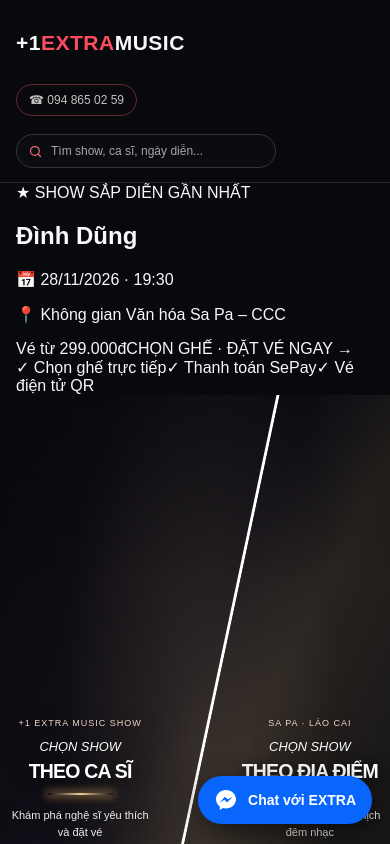
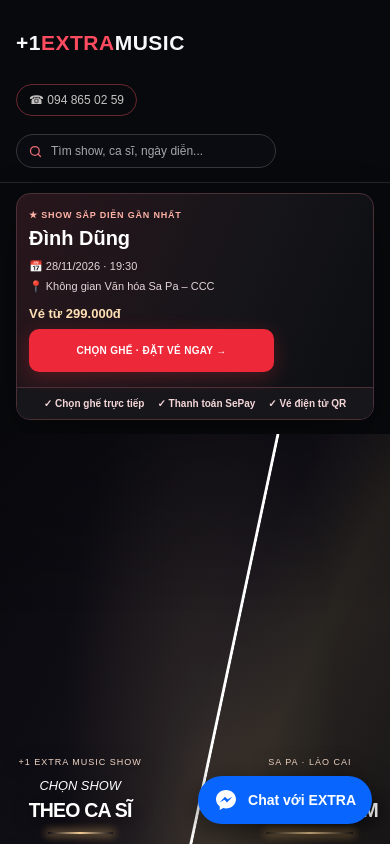
Before and after one commit to bm10dojerry-bot/extra-music-ticket, a Next.js app: page / in a window 390 px wide. Shown: the top 844 px of the page. Built offline with nearby package versions, Linux system fonts and the light colour scheme; no server answers.

Commit message:
Style compact premium mobile featured show and trust strip

```diff
--- a/app/globals.css
+++ b/app/globals.css
@@ -479,3 +479,38 @@ body,button,input,select{font-family:Arial,Helvetica,sans-serif;font-weight:400;
 
 /* Admin: dedicated Landingpage ADS management */
 .admin-landing-ads{display:grid;gap:16px;min-width:0}.admin-landing-ads .admin-media-heading{margin-bottom:0}.admin-landing-ads-selector{display:grid;gap:10px;padding:22px;border:1px solid #393940;background:#17181e;border-radius:14px}.admin-landing-ads-selector label{font-weight:750;color:#fff}.admin-landing-ads-selector select{width:100%;max-width:620px;min-height:46px;padding:12px 14px;background:#111217;color:#fff;border:1px solid #59525c;border-radius:10px;font-size:15px}.admin-landing-ads-selector .admin-help{margin:0;color:#b8b8c1;font-size:12px;line-height:1.6}
+
+/* EXTRA homepage: mobile-first next-show booking without disrupting existing cinematic split hero */
+.extra-home-quick{margin:18px 0 24px;border:1px solid #4b3036;border-radius:20px;overflow:hidden;background:linear-gradient(112deg,#28161c 0%,#151519 62%,#0c0d11 100%);box-shadow:0 16px 48px #0005}
+.extra-home-quick-main{display:grid;grid-template-columns:minmax(0,1fr) 200px;min-height:230px}
+.extra-home-quick-copy{padding:25px 28px;display:flex;flex-direction:column;justify-content:center;min-width:0}
+.extra-home-quick-eyebrow{color:#ffb2a5;font-size:11px;letter-spacing:1.6px;font-weight:800}
+.extra-home-quick h1{font-size:clamp(26px,3.3vw,43px);line-height:1.12;margin:12px 0 15px;color:#fff;overflow-wrap:anywhere}
+.extra-home-quick-meta{color:#e4d5d7;font-size:14px;margin:0 0 8px}
+.extra-home-quick-bottom{display:flex;align-items:center;gap:16px;flex-wrap:wrap;margin-top:14px}
+.extra-home-quick-bottom>span{font-size:16px;font-weight:800;color:#ffe0b4}
+.extra-home-quick-cta{display:inline-flex;align-items:center;justify-content:center;min-height:46px;padding:12px 19px;border-radius:10px;background:#ed2839;color:#fff;font-weight:900;font-size:13px;letter-spacing:.3px;box-shadow:0 5px 20px #ed283944}
+.extra-home-quick-cta:hover{background:#ff4554}
+.extra-home-quick-unavailable{color:#ffadb5}
+.extra-home-quick-art{display:block;overflow:hidden;background:#141217}
+.extra-home-quick-art img{display:block;width:100%;height:100%;object-fit:contain;object-position:center}
+.extra-home-quick-trust{display:flex;gap:12px;justify-content:space-around;align-items:center;flex-wrap:wrap;padding:13px 16px;background:#17171b;border-top:1px solid #4b3036;color:#f4d6d8;font-size:12px;font-weight:700}
+.extra-home-quick-empty{padding:24px}
+.extra-home-quick-empty a{color:#ff9eac;text-decoration:underline}
+@media(max-width:700px){
+ .extra-home-quick{margin:10px 0 14px;border-radius:14px}
+ .extra-home-quick-main{grid-template-columns:minmax(0,1fr) 100px;min-height:178px}
+ .extra-home-quick-copy{padding:16px 12px 15px 15px}
+ .extra-home-quick-eyebrow{font-size:9px;letter-spacing:.8px}
+ .extra-home-quick h1{font-size:clamp(21px,5.8vw,30px);margin:7px 0 10px}
+ .extra-home-quick-meta{font-size:11px;line-height:1.3;margin-bottom:5px}
+ .extra-home-quick-bottom{gap:8px;margin-top:8px;align-items:flex-start;flex-direction:column}
+ .extra-home-quick-bottom>span{font-size:13px}
+ .extra-home-quick-cta{min-height:43px;font-size:11px;padding:10px 12px;width:100%;max-width:245px}
+ .extra-home-quick-trust{justify-content:center;gap:7px 13px;font-size:10px;padding:10px}
+ .home-banner{max-height:135px;overflow:hidden}
+ .home-banner img{max-height:135px;object-fit:contain}
+ .split-landing{margin-top:12px}
+}
+@media(max-width:390px){.extra-home-quick-main{grid-template-columns:minmax(0,1fr) 80px}.extra-home-quick-copy{padding-left:12px}.extra-home-quick h1{font-size:20px}.extra-home-quick-cta{font-size:10px}}
+@media(prefers-reduced-motion:reduce){.extra-home-quick-cta{transition:none}}
```
